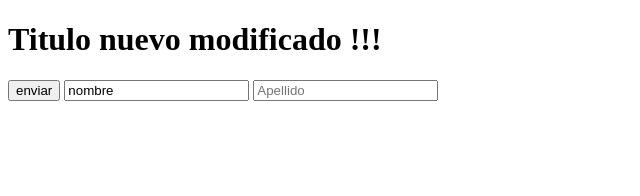
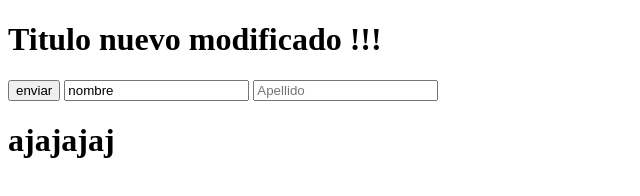
Before and after one commit to hombrepizza/hello-world-git, a plain HTML site: page index.html in a window 1280 px wide. Shown: the whole page, without its empty margins (0-640 px from the left). Drawn offline with Linux system fonts and the light colour scheme.

Commit message:
push con h1

```diff
--- a/index.html
+++ b/index.html
@@ -13,6 +13,8 @@
     <input type="button" value ="enviar">
     <input type="text" value ="nombre">
     <input type="text" placeholder="Apellido">
+
     </form>
+    <h1>ajajajaj</h1>
 </body>
 </html>
```
